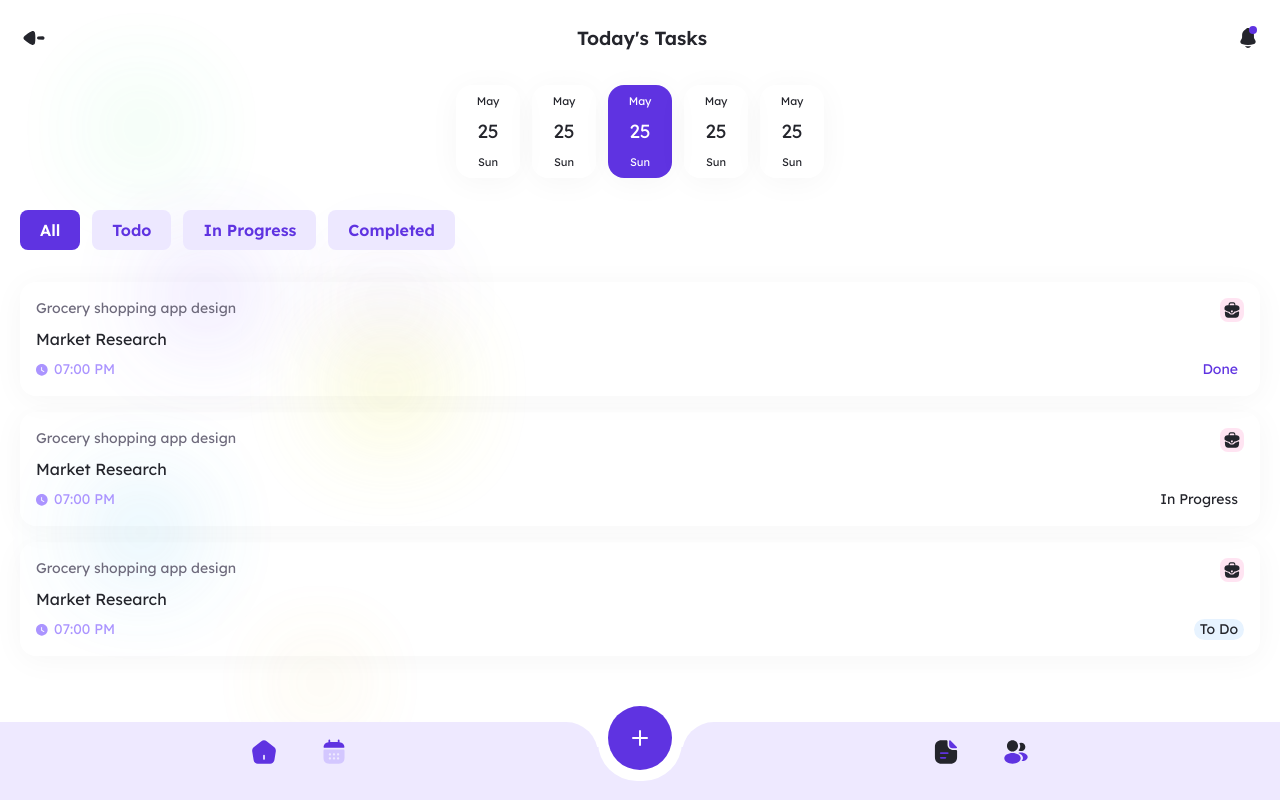
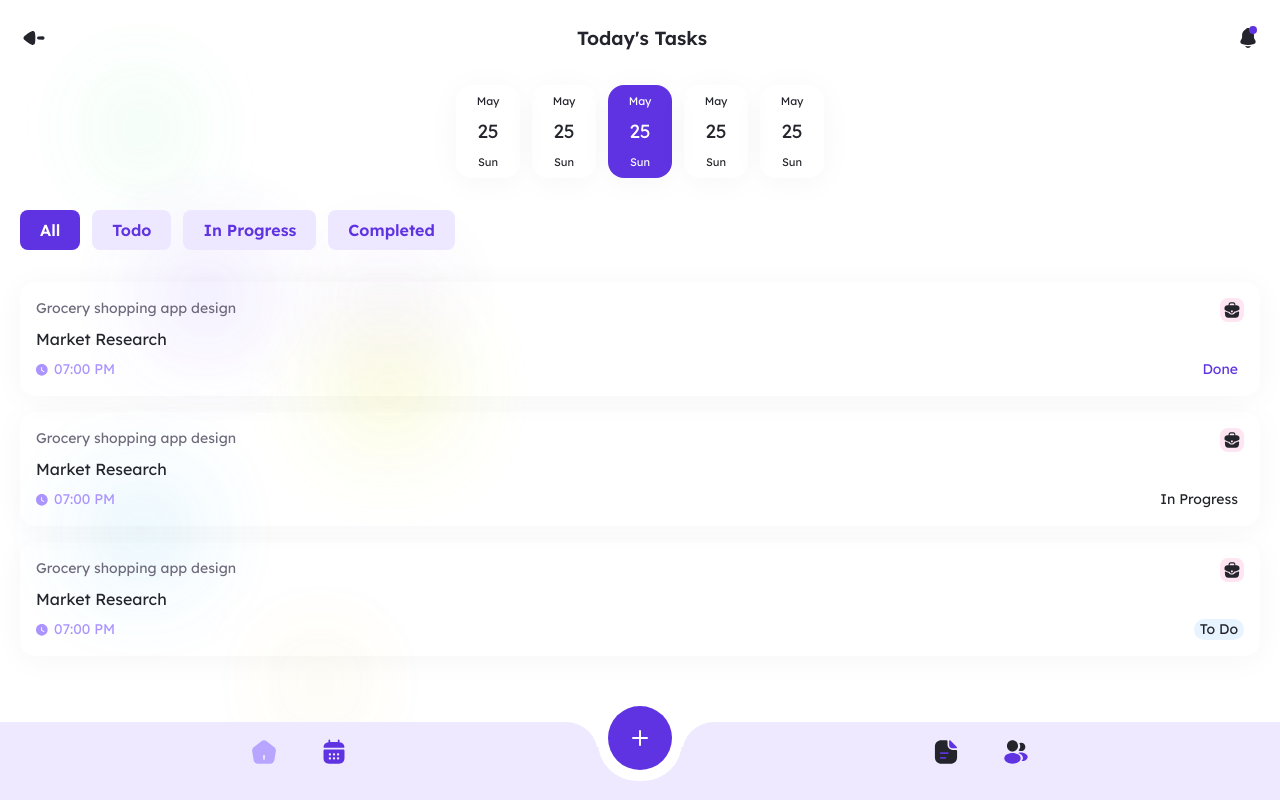
Before and after one commit to Yasin-Fathollahi/smart-notes, a Next.js app: page /today in a window 1280 px wide. Built offline with nearby package versions, Linux system fonts and the light colour scheme.

Commit message:
added active tab feature to nav

```diff
--- a/app/components/navigation.tsx
+++ b/app/components/navigation.tsx
@@ -1,3 +1,5 @@
+'use client';
+import { usePathname } from 'next/navigation';
 import Link from 'next/link';
 import HomeIcon from '@/public/icons/home.svg';
 import CalendarIcon from '@/public/icons/calendar.svg';
@@ -6,44 +8,65 @@ import TwoUsersIcon from '@/public/icons/profile-2user.svg';
 import AddIcon from '@/public/icons/add.svg';
 
 export default function Nav() {
+  const path = usePathname();
+  console.log(path);
+
   return (
     <nav className="fixed bottom-0 left-0 h-h-nav w-full rounded-t-nav ">
       <ul className="flex items-center h-full">
         <li className="tab-left w-full">
           <div className="py-py-nav px-px-nav flex justify-center gap-10.5">
-            <Link href="#">
-              <HomeIcon width={28} height={28} className="fill-primary" />
+            <Link href="/" aria-label="Home">
+              <HomeIcon
+                width={28}
+                height={28}
+                className={
+                  path === '/' ? 'fill-primary' : 'fill-primary-semi-light/80'
+                }
+              />
             </Link>
-            <Link href="#">
+            <Link href="/today" aria-label="Today's Tasks">
               <CalendarIcon
                 width={28}
                 height={28}
-                className="fill-primary-semi-light/40"
+                className={
+                  path === '/today'
+                    ? 'fill-primary'
+                    : 'fill-primary-semi-light/80'
+                }
               />
             </Link>
           </div>
         </li>
         <li className="tab-fab flex items-center">
           <div className="top">
-            <Link href="#" className="add-button">
+            <Link href="#" className="add-button" aria-label="Add Task">
               <AddIcon width={28} height={28} />
             </Link>
           </div>
         </li>
         <li className="tab-right w-full">
           <div className="py-py-nav px-px-nav flex justify-center gap-10.5">
-            <Link href="#">
+            <Link href="#" aria-label="Statistics">
               <DocumentIcon
                 width={28}
                 height={28}
-                className="fill-primary-semi-light/40"
+                className={
+                  path === '/stats'
+                    ? 'fill-primary'
+                    : 'fill-primary-semi-light/80'
+                }
               />
             </Link>
-            <Link href="#">
+            <Link href="#" aria-label="Account">
               <TwoUsersIcon
                 width={28}
                 height={28}
-                className="fill-primary-semi-light/40"
+                className={
+                  path === '/account'
+                    ? 'fill-primary'
+                    : 'fill-primary-semi-light/80'
+                }
               />
             </Link>
           </div>
```
